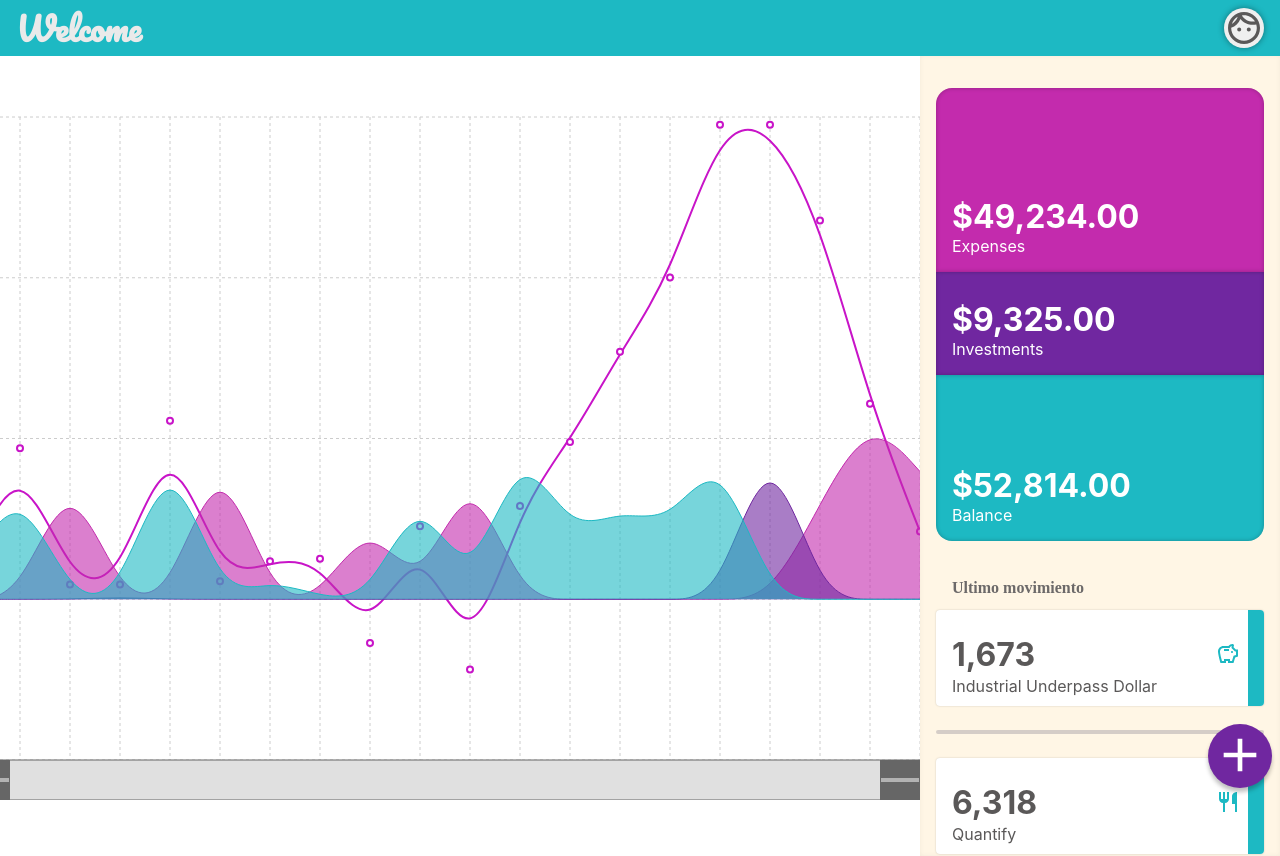
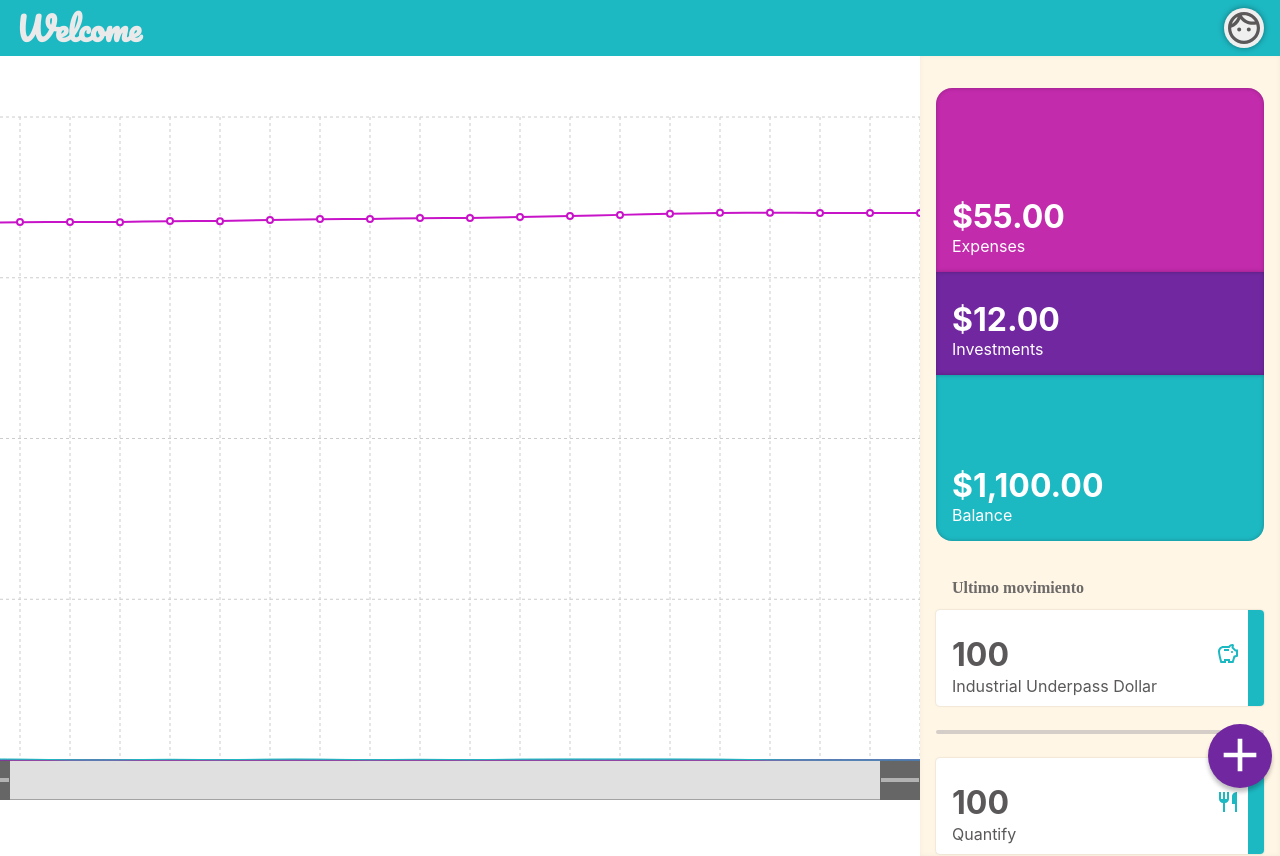
Before and after one commit to victoraguilerag/lifeline, a Next.js app: page / in a window 1280 px wide. Built offline with nearby package versions, Linux system fonts and the light colour scheme; a web font is replaced by a local one.

Commit message:
Tweak controls

```diff
--- a/components/areaChart.js
+++ b/components/areaChart.js
@@ -140,12 +140,12 @@ const chart = (props) => {
         type: el.label,
     })})})
     const sortedEdd = edd.sort((a, b) => a.date - b.date)
-    let lifeline = 0
+    let lifeline = 50000
     const eddLine = sortedEdd.map(unit => {
       if (unit.type === 'expense')
         lifeline = lifeline - unit.price;
 
-      if (unit.type === 'investments')
+      if (unit.type === 'investment')
         lifeline = lifeline - unit.price;
 
       if (unit.type === 'balance')
--- a/pages/index.js
+++ b/pages/index.js
@@ -83,12 +83,16 @@ const mockLength = 20;
 const generateManyTransactions = (quantity) => {
   const transactions = [];
   for (let i = 0;i < quantity; i++) {
+    const type = faker.random.arrayElement(types)
     transactions.push({
-      type: faker.random.arrayElement(types),
+      type,
       description: faker.random.words(),
-      price: faker.datatype.number({
+      price: type === 'balance' ? faker.datatype.number({
+        'min': 100,
+        'max': 100
+      }) : faker.datatype.number({
         'min': 2,
-        'max': 10000
+        'max': 10
       }),
       date: faker.date.past(),
       icon: faker.random.arrayElement(icons)
```
